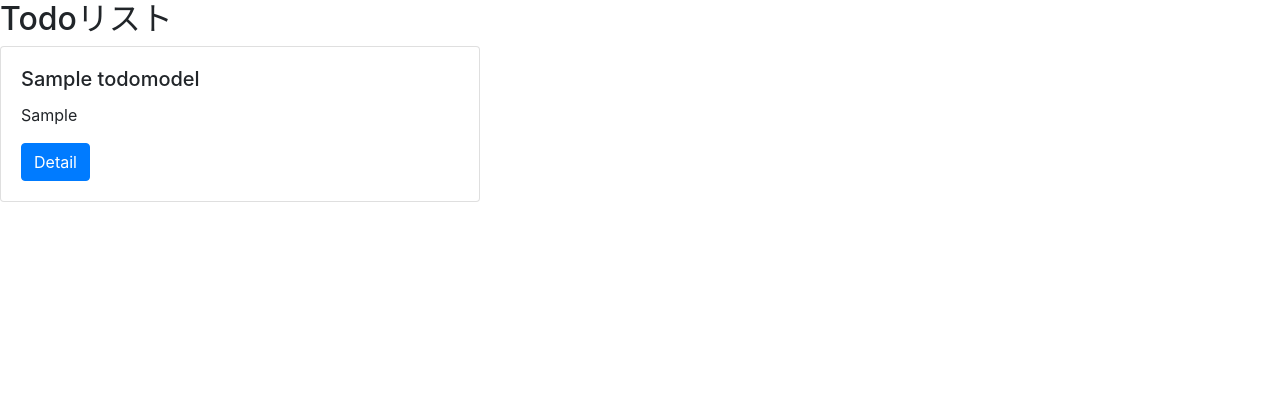
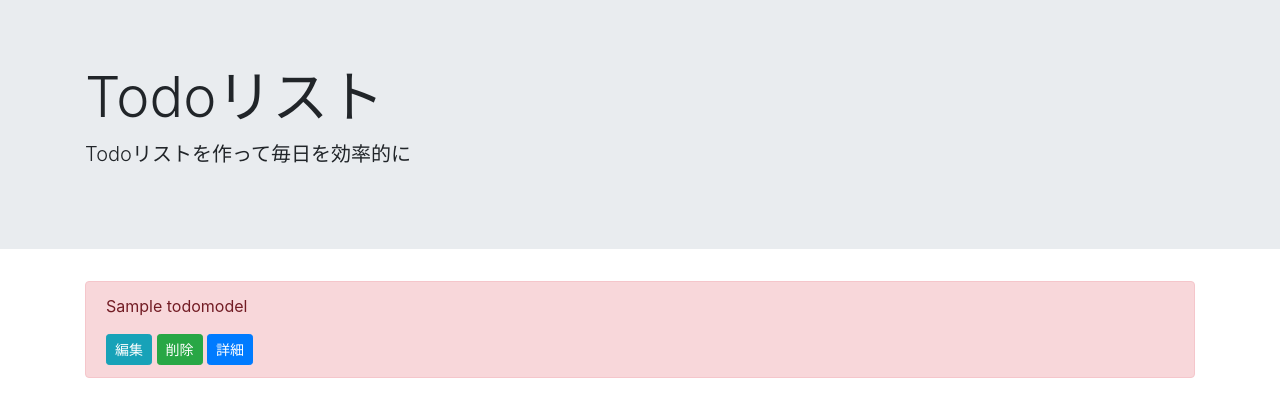
Before and after one commit to TonTech-GH/django_todo, a Django app: page /list/ in a window 1280 px wide. Shown: the top 417 px of the page. Run offline with Django 3.2, Linux system fonts and the light colour scheme; tables that the repository leaves empty hold one stand-in row (values such as "Sample post"); some libraries are stand-ins or nearby versions.

Commit message:
プライオリティに応じたタスクの色変更

```diff
--- a/templates/list.html
+++ b/templates/list.html
@@ -2,18 +2,27 @@
 
 <!-- ヘッダ -->
 {% block header %}
-<h2>Todoリスト</h2>
+<div class="jumbotron jumbotron-fluid">
+  <div class="container">
+    <h1 class="display-4">Todoリスト</h1>
+    <p class="lead">Todoリストを作って毎日を効率的に</p>
+  </div>
+</div>
 {% endblock header %}
 
 <!-- コンテンツ -->
 {% block content %}
+<!-- 横幅の調整 -->
+<div class="container">
 {% for item in object_list %}
-<div class="card" style="width: 30rem;">
-  <div class="card-body">
-    <h5 class="card-title">{{item.title}}</h5>
-    <p class="card-text">{{item.memo}}</p>
-    <a href="/detail/{{item.id}}" class="btn btn-primary">Detail</a>
-  </div>
+
+<div class="alert alert-{{ item.priority }}" role="alert">
+  <p>{{ item.title }}</p>
+  <a href="#" class="btn btn-info    btn-sm" tabindex="-1" role="button" aria-disabled="true">編集</a>
+  <a href="#" class="btn btn-success btn-sm" tabindex="-1" role="button" aria-disabled="true">削除</a>
+  <a href="/detail/{{item.id}}" class="btn btn-primary btn-sm" tabindex="-1" role="button" aria-disabled="true">詳細</a>
 </div>
+
 {% endfor %}
+</div>
 {% endblock content %}
--- a/todo/models.py
+++ b/todo/models.py
@@ -1,10 +1,15 @@
 from django.db import models
 
 # Create your models here.
+
+PRIORITY = (('danger','high'), ('info','normal'), ('success','low'))
+
 class TodoModel(models.Model):
     # カラム名 = モデルフィールド
     title = models.CharField(max_length=100)
     memo  = models.TextField()
+    priority = models.CharField(max_length = 50, choices = PRIORITY)
+    duedate = models.DateField()
 
     def __str__(self):
         '''オブジェクトを文字列として返す特殊メソッド'''
```
Also changed, not shown: todo/migrations/0002_auto_20200603_2205.py (added).
